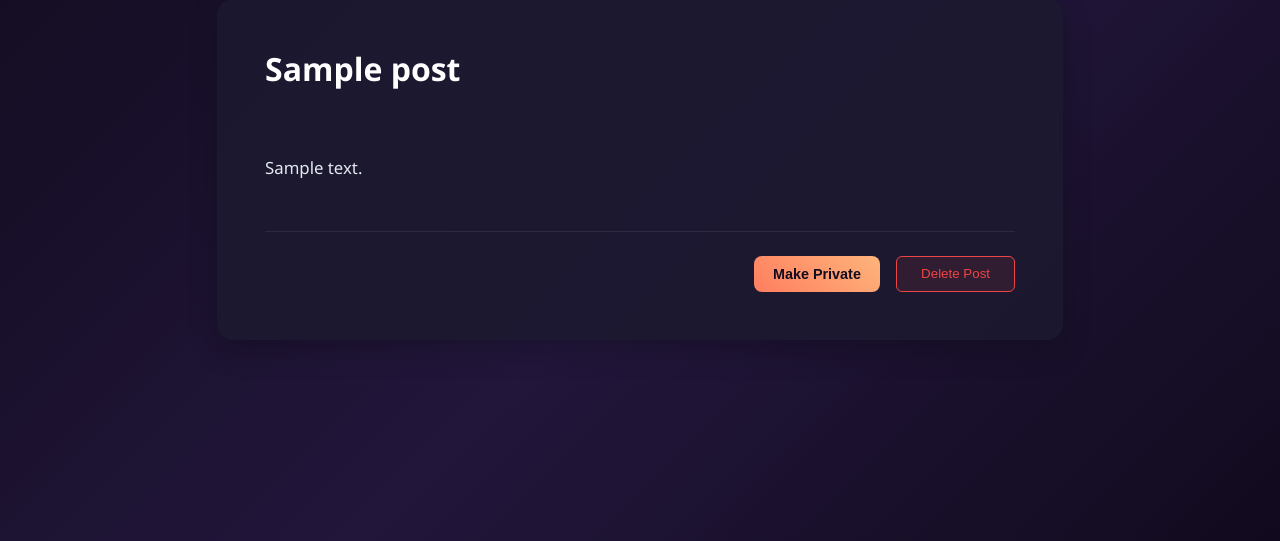
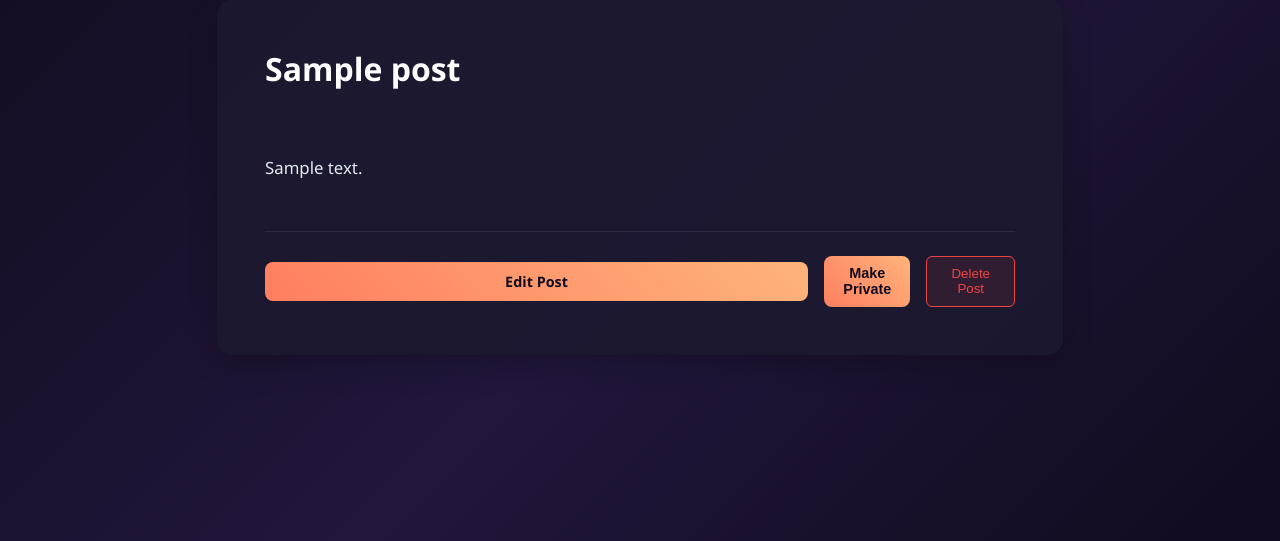
Before and after one commit to ashoktzr/Memoir, a Flask app: page /post/1 in a window 1280 px wide. Shown: the part 144-685 px from the top of the page. Run offline with Flask 3, Linux system fonts and the light colour scheme; a user stored in the database is signed in; tables that the repository leaves empty hold one stand-in row (values such as "Sample post").

Commit message:
Add edit option

```diff
--- a/templates/post.html
+++ b/templates/post.html
@@ -33,6 +33,8 @@
         <div class="danger-zone" style="display: flex; justify-content: flex-end; gap: 1rem; align-items: center;">
             {% if current_user.is_authenticated and post.author == current_user %}
 
+                <a href="{{ url_for('edit_post', post_id=post.id) }}" class="diary-btn" style="padding: 0.6rem 1.2rem; font-size: 0.9rem; text-decoration: none; text-align: center; background-color: #4a5568;">Edit Post</a>
+
                 {% if not post.is_public %}
                     <form action="{{ url_for('make_public', post_id=post.id) }}" method="POST">
                         <button type="submit" class="diary-btn" style="padding: 0.6rem 1.2rem; font-size: 0.9rem;">Make Public</button>
```
